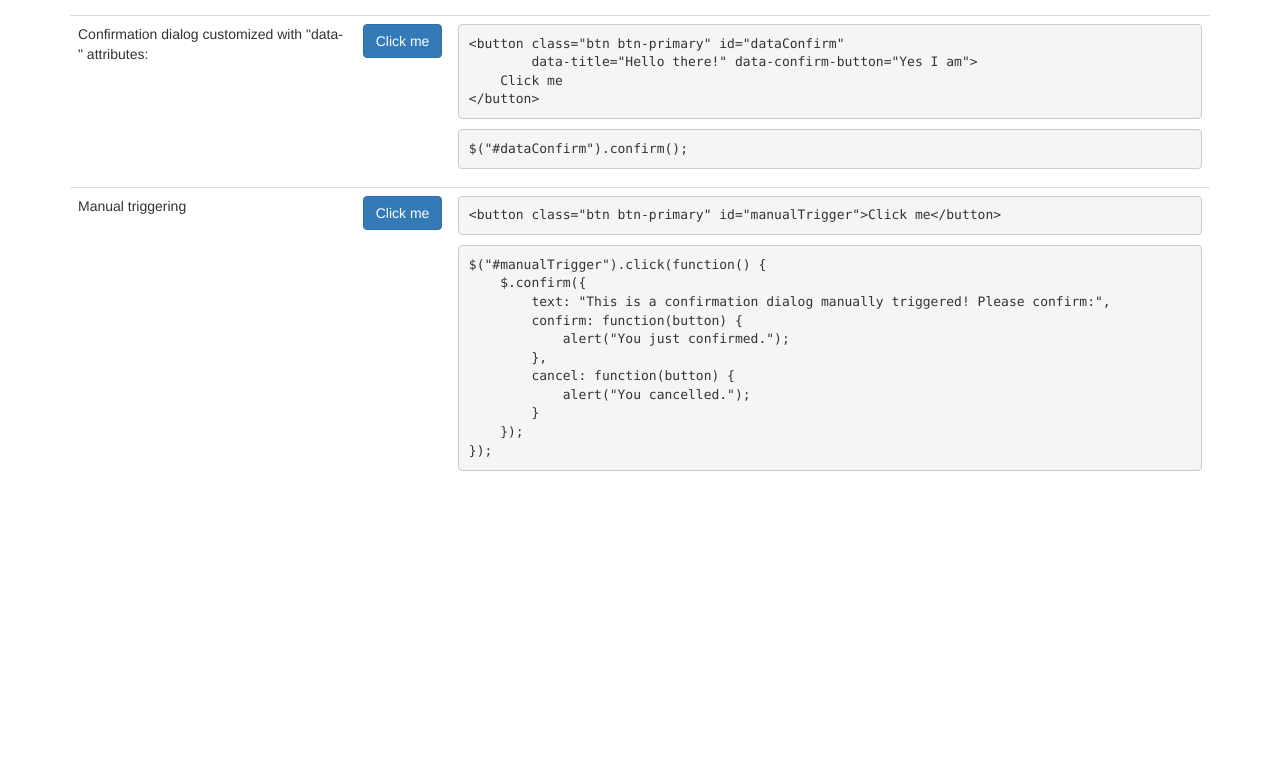
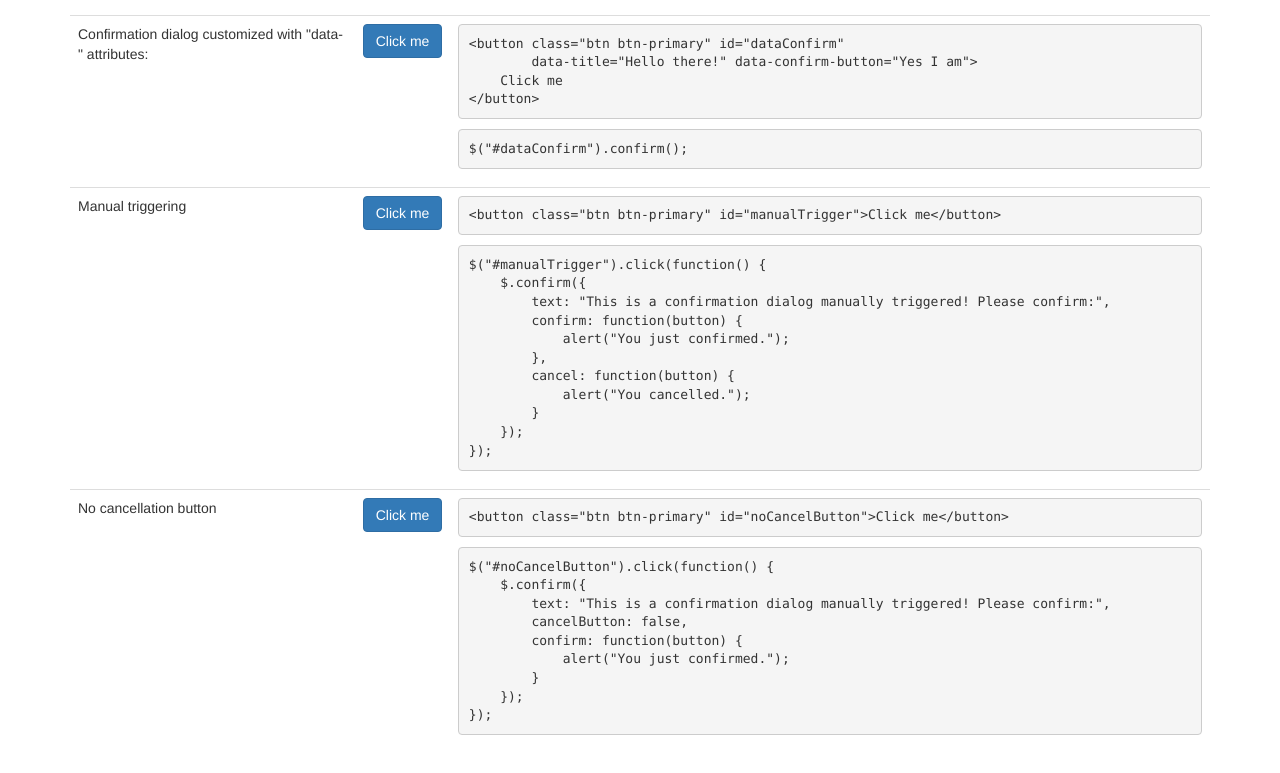
Before and after one commit to myclabs/jquery.confirm, a website: page demo/index.html in a window 1280 px wide. Shown: the part 578-1351 px from the top of the page. Before the commit the page ends 1087 px from the top, so only its background shows below. Drawn offline with nearby package versions, Linux system fonts and the light colour scheme.

Commit message:
Update demo for no Cancel button option.

```diff
--- a/demo/index.html
+++ b/demo/index.html
@@ -85,6 +85,22 @@
 });</code></pre>
                     </td>
                 </tr>
+                <tr>
+                    <td>No cancellation button</td>
+                    <td><button class="btn btn-primary" id="noCancelButton">Click me</button></td>
+                    <td>
+                        <pre>&lt;button class="btn btn-primary" id="noCancelButton"&gt;Click me&lt;/button&gt;</pre>
+                        <pre class="prettyprint"><code>$("#noCancelButton").click(function() {
+    $.confirm({
+        text: "This is a confirmation dialog manually triggered! Please confirm:",
+        cancelButton: false,
+        confirm: function(button) {
+            alert("You just confirmed.");
+        }
+    });
+});</code></pre>
+                    </td>
+                </tr>
             </tbody>
         </table>
 
@@ -116,6 +132,15 @@
                     }
                 });
             });
+            $("#noCancelButton").click(function() {
+                $.confirm({
+                    text: "This is a confirmation dialog manually triggered! Please confirm:",
+                    cancelButton: false,
+                    confirm: function() {
+                        alert("You just confirmed.");
+                    },
+                });
+            });
         </script>
 
     </div>
```
